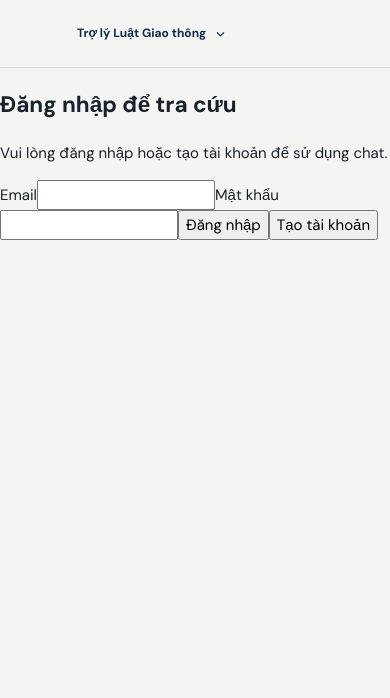
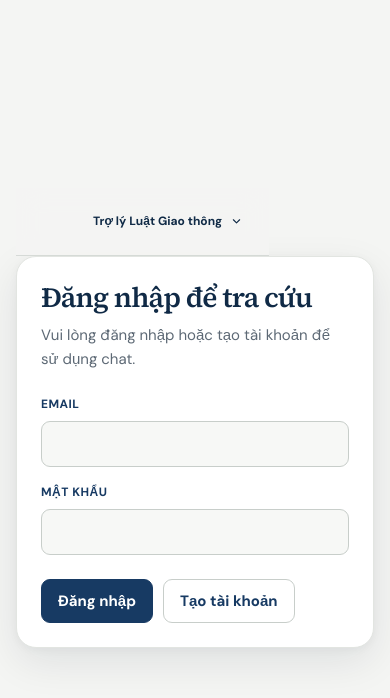
Before and after one commit to PhucTruong-ctrl/vn-traffic-law-RAG, a Next.js app in the folder frontend/: page / in a window 390 px wide. Shown: the top 698 px of the page. Built offline with nearby package versions, Linux system fonts and the light colour scheme; no server answers.

Commit message:
fix: wire Supabase environment and auth layout

```diff
--- a/frontend/app/globals.css
+++ b/frontend/app/globals.css
@@ -814,8 +814,98 @@ input::placeholder {
   display: flex;
   min-width: 0;
   min-height: 100vh;
+  flex: 1;
   flex-direction: column;
   background: transparent;
+}
+
+.auth-gate {
+  display: flex;
+  min-width: 0;
+  min-height: 100vh;
+  flex: 1;
+  grid-column: 1 / -1;
+  align-items: center;
+  justify-content: center;
+  flex-direction: column;
+  padding: clamp(24px, 5vw, 56px);
+}
+
+.auth-gate > form {
+  width: min(520px, 100%);
+  margin: 0;
+  padding: clamp(24px, 5vw, 48px);
+  border: 1px solid var(--border-subtle);
+  border-radius: var(--radius-lg);
+  background: var(--surface-primary);
+  box-shadow: var(--shadow-md);
+}
+.auth-gate h1 {
+  margin: 0;
+  color: var(--navy-950);
+  font-family: var(--font-serif), Georgia, serif;
+  font-size: clamp(28px, 4vw, 40px);
+  font-weight: 520;
+  letter-spacing: -0.03em;
+  line-height: 1.15;
+}
+
+.auth-gate p {
+  margin: 10px 0 24px;
+  color: var(--slate-600);
+}
+
+.auth-gate label {
+  display: grid;
+  gap: 7px;
+  margin-top: 16px;
+  color: var(--navy-900);
+  font-size: 12px;
+  font-weight: 700;
+  letter-spacing: 0.04em;
+  text-transform: uppercase;
+}
+
+.auth-gate input {
+  width: 100%;
+  min-height: 46px;
+  padding: 10px 12px;
+  border: 1px solid var(--border-strong);
+  border-radius: var(--radius-sm);
+  color: var(--text-primary);
+  background: var(--surface-secondary);
+}
+
+.auth-gate form > button {
+  min-height: 44px;
+  margin-top: 24px;
+  padding: 9px 16px;
+  border: 1px solid var(--navy-900);
+  border-radius: var(--radius-sm);
+  color: var(--white);
+  background: var(--navy-900);
+  font-weight: 700;
+}
+
+.auth-gate form > button + button {
+  margin-left: 10px;
+  border-color: var(--border-strong);
+  color: var(--navy-900);
+  background: var(--surface-primary);
+}
+
+.auth-gate form > button:hover {
+  background: var(--brand-hover);
+}
+
+.auth-gate form > button + button:hover {
+  background: var(--surface-hover);
+}
+
+.auth-gate [role="alert"] {
+  margin: 14px 0 0;
+  color: var(--danger);
+  font-size: 14px;
 }
 
 .app-header {
@@ -1904,10 +1994,19 @@ input::placeholder {
   .modal-backdrop {
     padding: 10px;
   }
-
-  .modal,
-  .modal.source-drawer {
-    max-height: calc(100dvh - 20px);
+  .auth-gate {
+    align-items: center;
+    justify-content: center;
+    padding: 28px 16px 36px;
+  }
+
+  .auth-gate {
+    align-items: start;
+    padding: 28px 16px 36px;
+  }
+
+  .auth-gate > form {
+    width: min(520px, 100%);
   }
 
   .search-dialog {
--- a/frontend/utils/supabase/client.ts
+++ b/frontend/utils/supabase/client.ts
@@ -1,16 +1,12 @@
 import { createBrowserClient } from "@supabase/ssr";
 
-function getPublicEnv(name: "NEXT_PUBLIC_SUPABASE_URL" | "NEXT_PUBLIC_SUPABASE_PUBLISHABLE_KEY") {
-  const value = process.env[name];
-  if (!value) {
-    throw new Error(`Missing required environment variable: ${name}`);
-  }
-  return value;
+const supabaseUrl = process.env.NEXT_PUBLIC_SUPABASE_URL!;
+const supabasePublishableKey = process.env.NEXT_PUBLIC_SUPABASE_PUBLISHABLE_KEY!;
+
+if (!supabaseUrl || !supabasePublishableKey) {
+  throw new Error("Missing required Supabase public environment variables");
 }
 
 export function createClient() {
-  return createBrowserClient(
-    getPublicEnv("NEXT_PUBLIC_SUPABASE_URL"),
-    getPublicEnv("NEXT_PUBLIC_SUPABASE_PUBLISHABLE_KEY"),
-  );
+  return createBrowserClient(supabaseUrl, supabasePublishableKey);
 }
```
Also changed, not shown: frontend/utils/supabase/middleware.ts (+7 -12 lines), frontend/utils/supabase/server.ts (+8 -15 lines).
